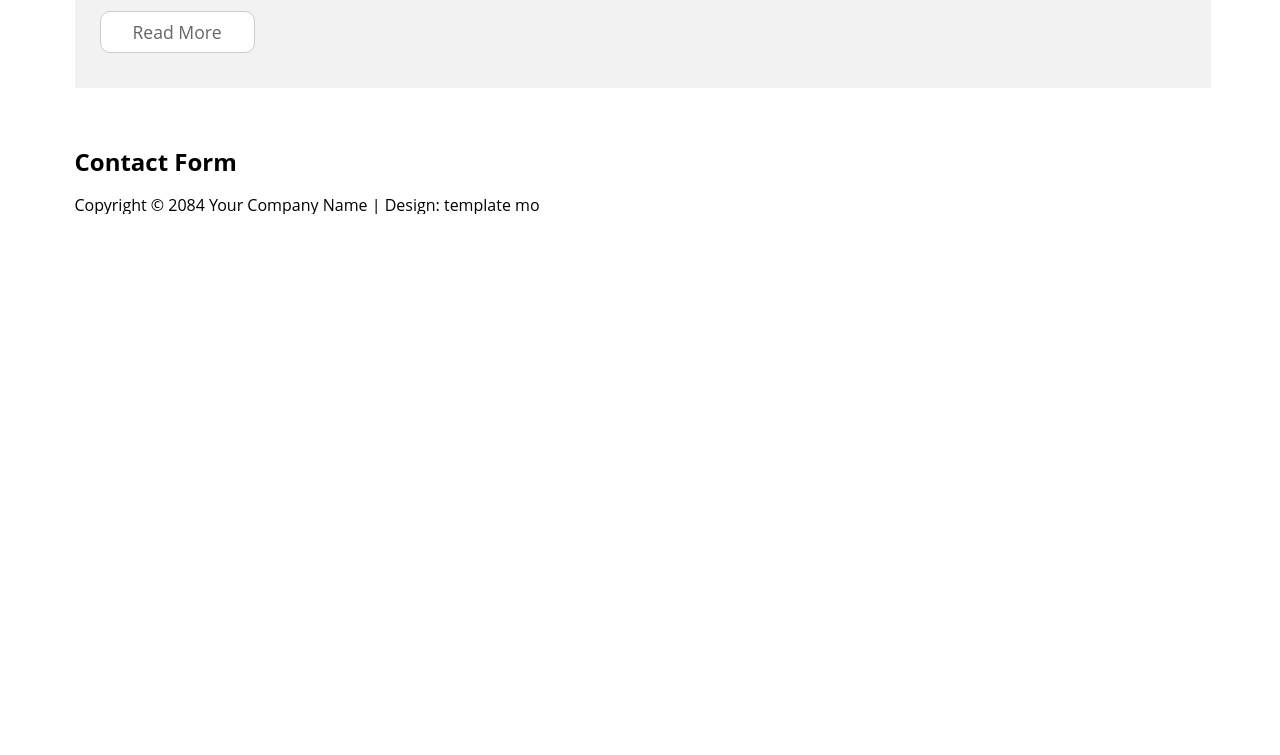
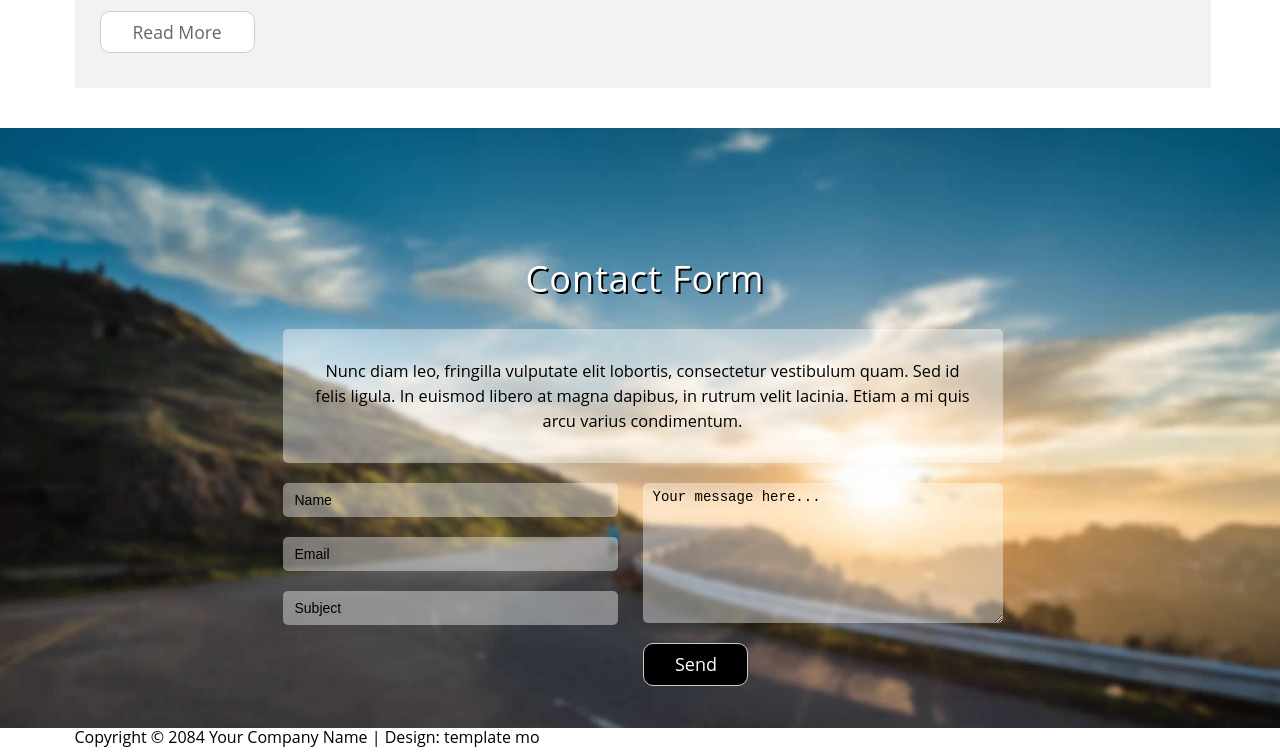
Before and after one commit to alexraby/raby-portfolio, a website: page app/index.html in a window 1280 px wide. Shown: the part 3290-4045 px from the top of the page. Before the commit the page ends 3512 px from the top, so only its background shows below. Drawn offline with Linux system fonts and the light colour scheme.

Commit message:
Contact Form Finished

```diff
--- a/app/assets/styles/modules/_btn.css
+++ b/app/assets/styles/modules/_btn.css
@@ -59,7 +59,6 @@
 
 
 	&__style2{
-			padding: 10px 30px 10px 30px;
 			border-radius: 10px;
 			width: 155px;
 			text-align: center;
@@ -69,8 +68,14 @@
 			border: 1px solid #CCCCCC;
 
 			a{
+			display: block;
+			padding: 10px 30px 10px 30px;
 			color: #666666;
 			text-decoration: none;
+			}
+
+			a:hover{
+				color: #235285;
 			}
 	}
 
@@ -90,7 +95,46 @@
 	&__style2:hover{
 			background-color: #E6E6E6;
 			color: #23527C;
+	}
+
+	&__style3{
+			border-radius: 10px;
+			width: 105px;
+			text-align: center;
+			transition: all .3 ease;
+			font-size: 18px;
+			background-color: black;
+			border: 1px solid #CCCCCC;
+			font-weight: 400;
+
+			a{
+			display: block;
+			color: white;
+			text-decoration: none;
+			width: 105px;
+			padding: 10px 30px;
+			}
+
+			a:hover{
+			color: black;
+			}
+
+	}
+
+	div:hover{
+		color: black !important;
+		background-color: white;
+	}
 
 
+
+	&__style3-small{
+		width: 105px;
+		margin: left;
+	}
+
+	&__style3:hover{
+			background-color: white;
+			color: black;
+	}
 }
-}
--- /dev/null
+++ b/app/assets/styles/modules/_contact-form.css
@@ -0,0 +1,80 @@
+.contact-form{
+	max-width: 720px;
+	position: relative;
+	margin: auto;
+
+	&__trans{
+		background: rgba(255,255,255,.4);
+		border-radius: 5px;
+	}
+
+	&__description{
+		padding: 30px;
+		text-align: center;
+		line-height: 1.5;
+		font-size: 1.025em;
+		font-weight: 400;
+	}
+
+	&__form-group{
+		margin-top: 20px;
+	}
+
+	&__form-control{
+		display: block;
+		width: 100%;
+		padding: 6px 12px;
+		font-size: 14px;
+		height: 34px;
+		margin-bottom: 20px;
+		border: none;
+
+		&__left{
+			padding-right: 25px;
+
+		}
+
+		&__right{
+			padding-left: 10px;
+			height: 140px;
+			overflow: auto;
+			}
+
+	}
+
+
+input::-webkit-input-placeholder {
+color: black !important;
+}
+
+input:-moz-placeholder { /* Firefox 18- */
+color: black !important;
+}
+
+input::-moz-placeholder {  /* Firefox 19+ */
+color: black !important;
+}
+
+input:-ms-input-placeholder {
+color: black !important;
+}
+
+::-webkit-input-placeholder { /* WebKit, Blink, Edge */
+    color:    #000;
+}
+:-moz-placeholder { /* Mozilla Firefox 4 to 18 */
+   color:    #000;
+   opacity:  1;
+}
+::-moz-placeholder { /* Mozilla Firefox 19+ */
+   color:    #000;
+   opacity:  1;
+}
+:-ms-input-placeholder { /* Internet Explorer 10-11 */
+   color:    #000;
+}
+::-ms-input-placeholder { /* Microsoft Edge */
+   color:    #000;
+}
+
+}
--- a/app/assets/styles/modules/_large-hero.css
+++ b/app/assets/styles/modules/_large-hero.css
@@ -56,6 +56,13 @@
 		letter-spacing: 1px;
 	}
 
+	&__title2{
+		font-size: 36px;
+		text-shadow: 2px 2px #000;
+		font-weight: 500;
+		letter-spacing: 1px;
+	}
+
 	&__subtitle{
 		font-size: 18px;
 		font-weight: 200;
--- a/app/assets/styles/modules/_parallax.css
+++ b/app/assets/styles/modules/_parallax.css
@@ -16,3 +16,13 @@
     background-repeat: no-repeat;
     background-size: cover;
 }
+
+
+.parallax3{
+	background-image: url("/assets/images/bg-3.jpg");
+	height: 600px;
+	background-attachment: fixed;
+    background-position: center;
+    background-repeat: no-repeat;
+    background-size: cover;
+}
--- a/app/assets/styles/styles.css
+++ b/app/assets/styles/styles.css
@@ -13,3 +13,4 @@
 @import "modules/_section-title";
 @import "modules/_headline";
 @import "modules/_feature";
+@import "modules/_contact-form";
--- a/app/index.html
+++ b/app/index.html
@@ -176,8 +176,26 @@
 </div>
 
 <div class="page-section">
-	<div class="wrapper">
-		<h2>Contact Form</h2>
+		<div class="large-hero parallax3">
+			<div class="wrapper">
+			<h2 class="large-hero__text-content large-hero2__title2">Contact Form</h2>
+			<div class="contact-form">
+				<div class="contact-form__trans contact-form__description">Nunc diam leo, fringilla vulputate elit lobortis, consectetur vestibulum quam. Sed id
+				felis ligula. In euismod libero at magna dapibus, in rutrum velit lacinia.
+				Etiam a mi quis arcu varius condimentum.</div>
+				<div class="contact-form__form-group">
+					<div class="row row__medium-6 contact-form__form-control__left">
+						<input type="text" name="name" class=" contact-form__trans contact-form__form-control" style="outline:none; box-shadow:none;" placeholder="Name" />
+						<input type="text" name="email" class=" contact-form__trans contact-form__form-control" style="outline:none; box-shadow:none;" placeholder="Email" />
+						<input type="text" name="subject" class=" contact-form__trans contact-form__form-control" style="outline:none; box-shadow:none;" placeholder="Subject" />
+					</div>
+					<div class="row row__medium-6">
+						<textarea type="text" name="message" class=" contact-form__trans contact-form__form-control contact-form__message contact-form__form-control__right" style="outline:none; box-shadow:none;" placeholder="Your message here..."></textarea>
+						<div class="btn btn__style3 btn__style3-small"><a href="#">Send</a></div>
+					</div>
+				</div>
+			</div>
+		</div>
 	</div>
 </div>
 
--- a/app/temp/styles/styles.css
+++ b/app/temp/styles/styles.css
@@ -493,6 +493,13 @@ body {
   letter-spacing: 1px;
 }
 
+.large-hero2__title2{
+  font-size: 36px;
+  text-shadow: 2px 2px #000;
+  font-weight: 500;
+  letter-spacing: 1px;
+}
+
 .large-hero2__subtitle{
   font-size: 18px;
   font-weight: 200;
@@ -628,7 +635,6 @@ body {
 }
 
 .btn__style2{
-  padding: 10px 30px 10px 30px;
   border-radius: 10px;
   width: 155px;
   text-align: center;
@@ -639,8 +645,14 @@ body {
 }
 
 .btn__style2 a{
+  display: block;
+  padding: 10px 30px 10px 30px;
   color: #666666;
   text-decoration: none;
+}
+
+.btn__style2 a:hover{
+  color: #235285;
 }
 
 .btn__marLeft{
@@ -661,6 +673,44 @@ body {
   color: #23527C;
 }
 
+.btn__style3{
+  border-radius: 10px;
+  width: 105px;
+  text-align: center;
+  transition: all .3 ease;
+  font-size: 18px;
+  background-color: black;
+  border: 1px solid #CCCCCC;
+  font-weight: 400;
+}
+
+.btn__style3 a{
+  display: block;
+  color: white;
+  text-decoration: none;
+  width: 105px;
+  padding: 10px 30px;
+}
+
+.btn__style3 a:hover{
+  color: black;
+}
+
+.btn div:hover{
+  color: black !important;
+  background-color: white;
+}
+
+.btn__style3-small{
+  width: 105px;
+  margin: left;
+}
+
+.btn__style3:hover{
+  background-color: white;
+  color: black;
+}
+
 .parallax{
 	background-image: url("/assets/images/bg-1.jpg");
 	height: 600px;
@@ -673,6 +723,15 @@ body {
 .parallax2{
 	background-image: url("/assets/images/bg-2.jpg");
 	height: 315px;
+	background-attachment: fixed;
+    background-position: center;
+    background-repeat: no-repeat;
+    background-size: cover;
+}
+
+.parallax3{
+	background-image: url("/assets/images/bg-3.jpg");
+	height: 600px;
 	background-attachment: fixed;
     background-position: center;
     background-repeat: no-repeat;
@@ -885,3 +944,85 @@ body {
 .feature img{
   width: 100%;
 }
+
+.contact-form{
+	max-width: 720px;
+	position: relative;
+	margin: auto;
+
+}
+
+.contact-form__trans{
+  background: rgba(255,255,255,.4);
+  border-radius: 5px;
+}
+
+.contact-form__description{
+  padding: 30px;
+  text-align: center;
+  line-height: 1.5;
+  font-size: 1.025em;
+  font-weight: 400;
+}
+
+.contact-form__form-group{
+  margin-top: 20px;
+}
+
+.contact-form__form-control{
+  display: block;
+  width: 100%;
+  padding: 6px 12px;
+  font-size: 14px;
+  height: 34px;
+  margin-bottom: 20px;
+  border: none;
+}
+
+.contact-form__form-control__left{
+  padding-right: 25px;
+}
+
+.contact-form__form-control__right{
+  padding-left: 10px;
+  height: 140px;
+  overflow: auto;
+}
+
+.contact-form input::-webkit-input-placeholder {
+  color: black !important;
+}
+
+.contact-form input:-moz-placeholder {/* Firefox 18- */
+  color: black !important;
+}
+
+.contact-form input::-moz-placeholder {/* Firefox 19+ */
+  color: black !important;
+}
+
+.contact-form input:-ms-input-placeholder {
+  color: black !important;
+}
+
+.contact-form ::-webkit-input-placeholder {/* WebKit, Blink, Edge */
+  color:    #000;
+}
+
+.contact-form :-moz-placeholder {/* Mozilla Firefox 4 to 18 */
+  color:    #000;
+  opacity:  1;
+}
+
+.contact-form ::-moz-placeholder {/* Mozilla Firefox 19+ */
+  color:    #000;
+  opacity:  1;
+}
+
+.contact-form :-ms-input-placeholder {/* Internet Explorer 10-11 */
+  color:    #000;
+}
+
+.contact-form ::-ms-input-placeholder {/* Microsoft Edge */
+  color:    #000;
+}
```
